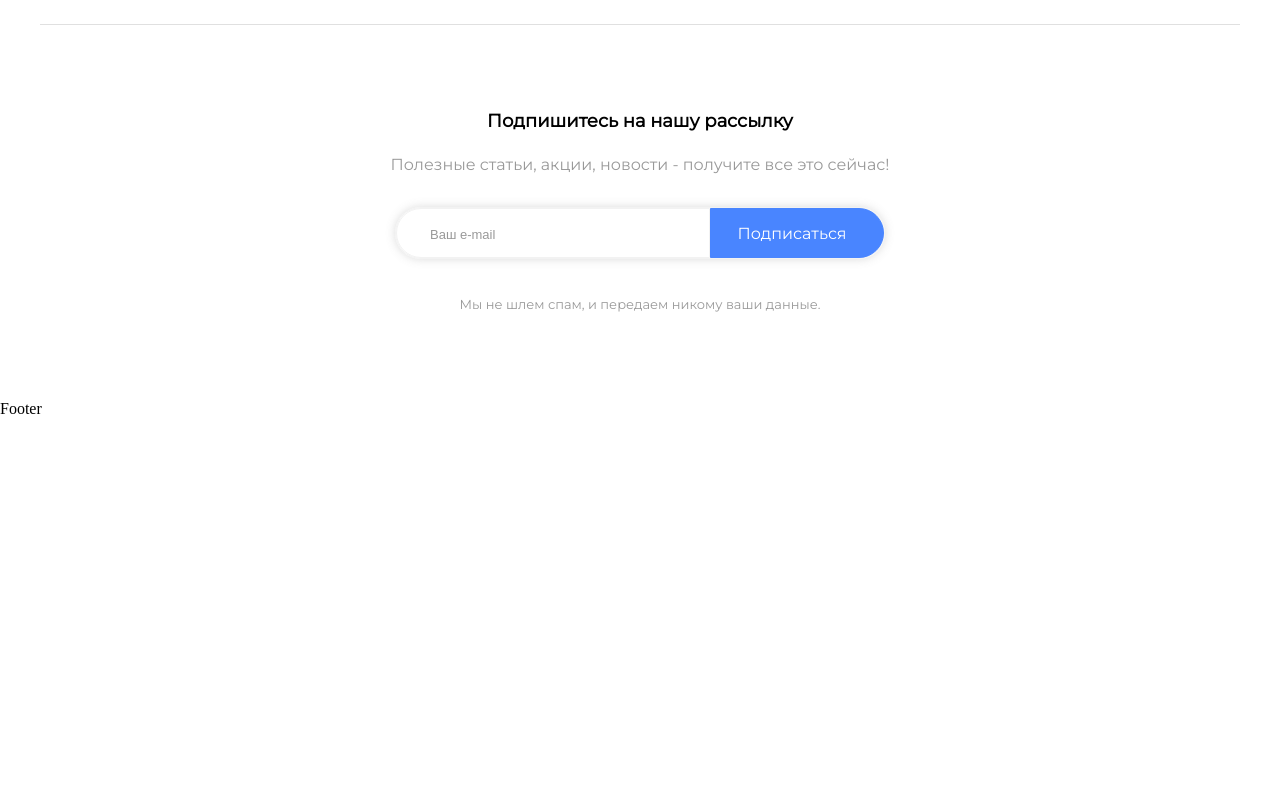
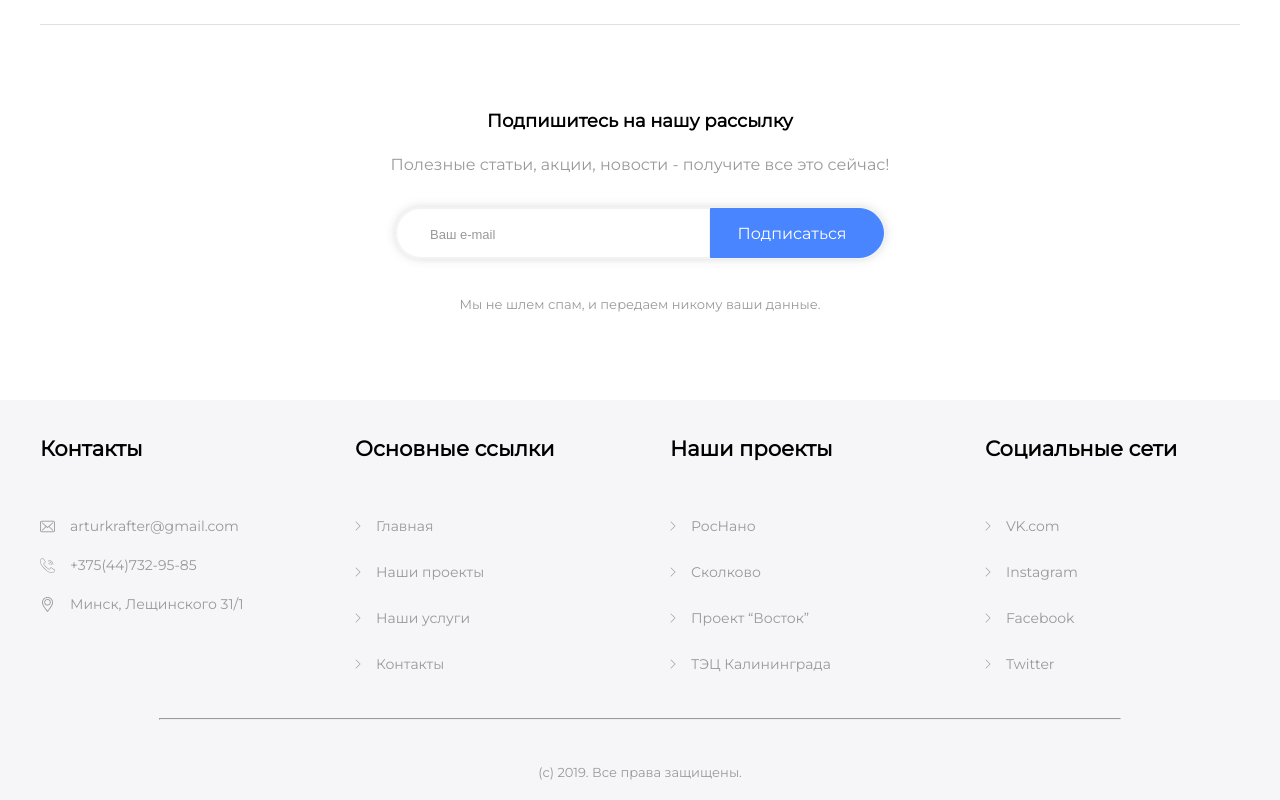
Before and after one commit to arturblr/not1stsite.github.io, a plain HTML site: page index.html in a window 1280 px wide. Shown: the part 4776-5576 px from the top of the page. Before the commit the page ends 5194 px from the top, so only its background shows below. Drawn offline with Linux system fonts and the light colour scheme.

Commit message:
add footer

```diff
--- a/index.html
+++ b/index.html
@@ -218,7 +218,41 @@
 
 
 	<footer>
-		Footer
+		<div class="container">
+			<div class="titles">
+				<h3>Контакты</h3>
+				<h3>Основные ссылки</h3>
+				<h3>Наши проекты</h3>
+				<h3>Социальные сети</h3>
+			</div>
+			<div class="subtitles">
+				<div class="contacts">
+					<div class="img-sub"> <img src="img/mail.png" alt=""><a>arturkrafter@gmail.com</a> </div>
+					<div class="img-sub"> <img src="img/call.png" alt=""><a>+375(44)732-95-85</a> </div>
+					<div class="img-sub"> <img src="img/location.png" alt=""><a>Минск, Лещинского 31/1</a> </div>
+				</div>
+				<div class="links">
+					<div class="img-sub"> <img src="img/arrow.png" alt=""><a>Главная</a> </div>
+					<div class="img-sub"> <img src="img/arrow.png" alt=""><a>Наши проекты</a> </div>
+					<div class="img-sub"> <img src="img/arrow.png" alt=""><a>Наши услуги</a> </div>
+					<div class="img-sub"> <img src="img/arrow.png" alt=""><a>Контакты</a> </div>
+				</div>
+				<div class="our-projects">
+					<div class="img-sub"> <img src="img/arrow.png" alt=""><a>РосНано</a> </div>
+					<div class="img-sub"> <img src="img/arrow.png" alt=""><a>Сколково</a> </div>
+					<div class="img-sub"> <img src="img/arrow.png" alt=""><a>Проект “Восток”</a> </div>
+					<div class="img-sub"> <img src="img/arrow.png" alt=""><a>ТЭЦ Калининграда</a> </div>
+				</div>
+				<div class="socials">
+					<div class="img-sub"> <img src="img/arrow.png" alt=""><a>VK.com</a> </div>
+					<div class="img-sub"> <img src="img/arrow.png" alt=""><a>Instagram</a> </div>
+					<div class="img-sub"> <img src="img/arrow.png" alt=""><a>Facebook</a> </div>
+					<div class="img-sub"> <img src="img/arrow.png" alt=""><a>Twitter</a> </div>
+				</div>
+			</div>
+			<hr>
+			<p class="rights">(с) 2019. Все права защищены.</p>
+		</div>
 	</footer>
 
 
--- a/styles/css1.css
+++ b/styles/css1.css
@@ -683,6 +683,84 @@ input {
 	display: none;
 }
 
+/* FOOTER */
+
+footer {
+	background: #F6F6F8;
+}
+
+footer .container {
+	display: flex;
+	height: 50vh;
+	flex-direction: column;
+	justify-content: space-around;
+}
+
+.titles {
+	display: flex;
+	justify-content: space-between;
+	align-items: center;
+	font-family: Montserrat;
+	font-style: normal;
+	font-weight: 600;
+	font-size: 18px;
+	line-height: 22px;
+	color: #000000;
+}
+
+.titles h3 {
+	min-width: 255px;
+}
+
+.subtitles {
+	display: flex;
+	justify-content: space-between;
+	align-items: flex-start;
+	font-family: Montserrat;
+	font-style: normal;
+	font-weight: normal;
+	font-size: 14px;
+	line-height: 22px;
+	color: #999999;
+}
+
+.rights {
+	font-family: Montserrat;
+	font-style: normal;
+	font-weight: normal;
+	font-size: 13px;
+	line-height: 21px;
+	text-align: center;
+	color: #999999;
+}
+
+.img-sub {
+	display: flex;
+	justify-content: flex-start;
+	align-items: center;
+}
+
+.img-sub a {
+	text-align: start;
+	padding-left: 15px;
+}
+
+.contacts {
+	display: flex;
+	height: 100px;
+	width: 255px;
+	justify-content: space-between;
+	flex-direction: column;
+}
+
+.links, .socials, .our-projects {
+	display: flex;
+	height: 160px;
+	width: 255px;
+	justify-content: space-between;
+	flex-direction: column;
+}
+
 /* MEDIA */
 
 @media all and (max-width: 1200px) {
```
Also changed, not shown: img/arrow.png (added), img/call.png (added), img/location.png (added), img/mail.png (added).
